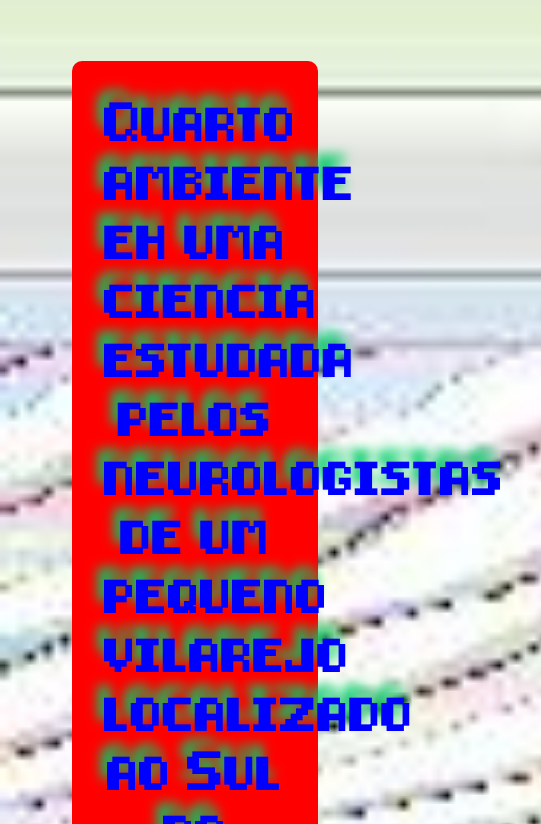
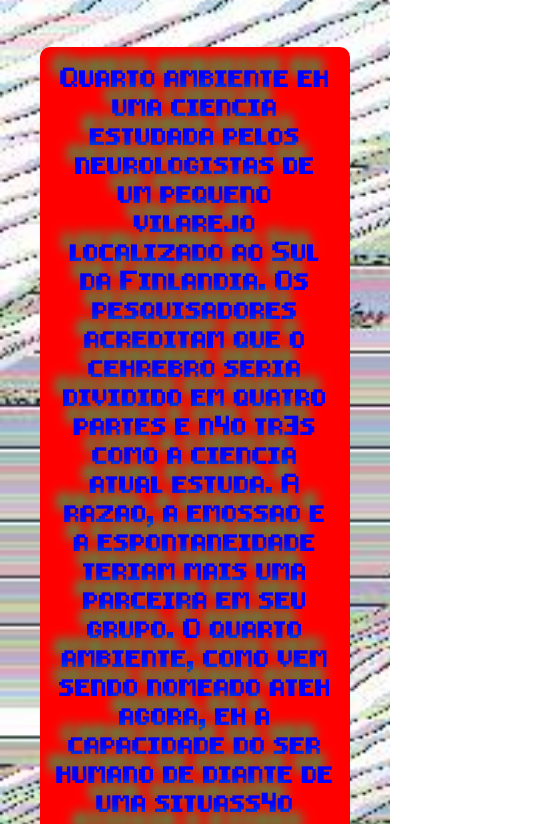
Before and after one commit to nicolasnardi404/quarto-ambiente, a website: page pages/coletivo.html in a window 390 px wide. Shown: the part 181-1005 px from the top of the page, 541 px wide, since content can reach past the window. Drawn offline with Linux system fonts and the light colour scheme.

Commit message:
style changes

```diff
--- a/pages/coletivo.css
+++ b/pages/coletivo.css
@@ -8,16 +8,25 @@ body {
   margin-bottom: 20%;
 }
 h2 {
+  font-size: calc(1rem + 1vh);
   font-family: bitmap;
   color: red;
   text-shadow: 7px 7px 3px aqua;
-  font-size: 2em;
-  margin: 2em;
   text-align: center;
   background-color: yellow;
   animation: back 20s linear infinite alternate;
   border-radius: 10px;
   padding: 1em;
+  margin: 2em;
+  max-width: 100%;
+  overflow-wrap: break-word;
+}
+
+@media (max-width: 600px) {
+  h2 {
+    font-size: 1rem;
+    padding: 1em;
+  }
 }
 
 .title {
```
